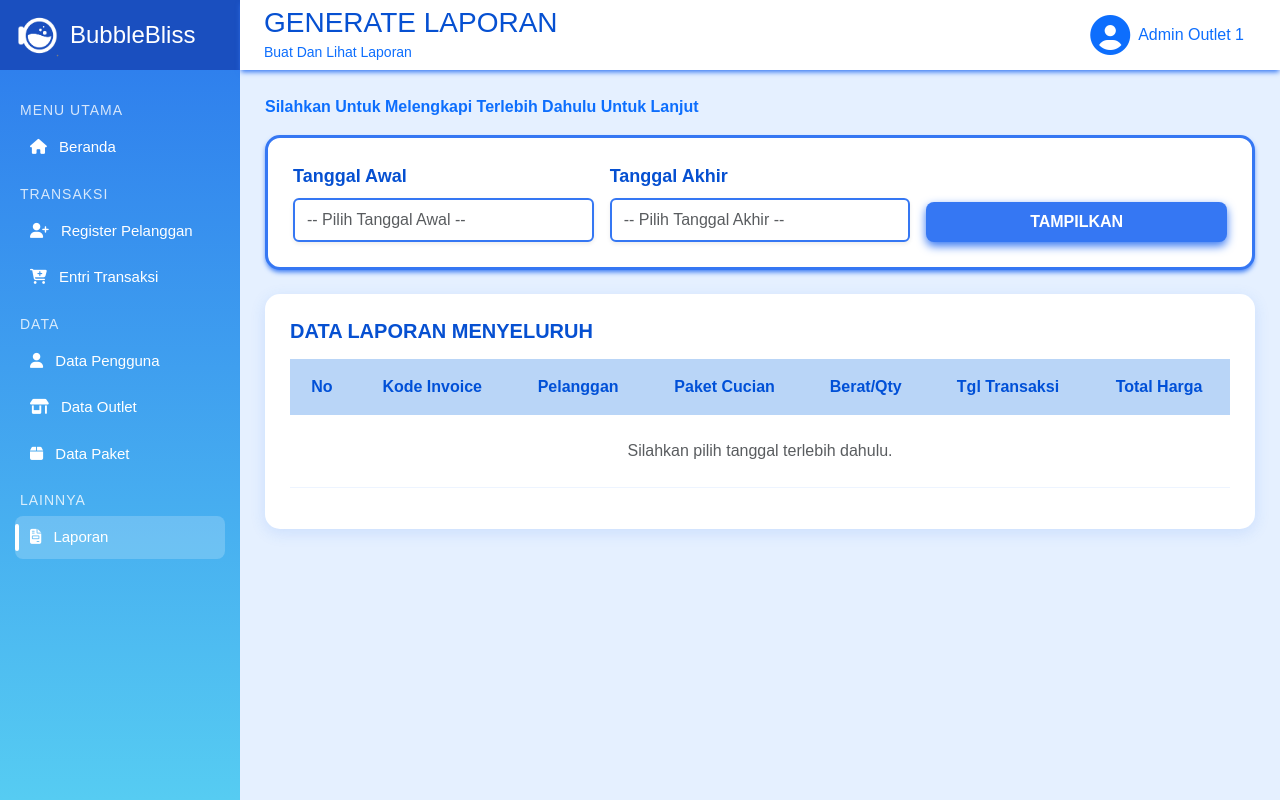
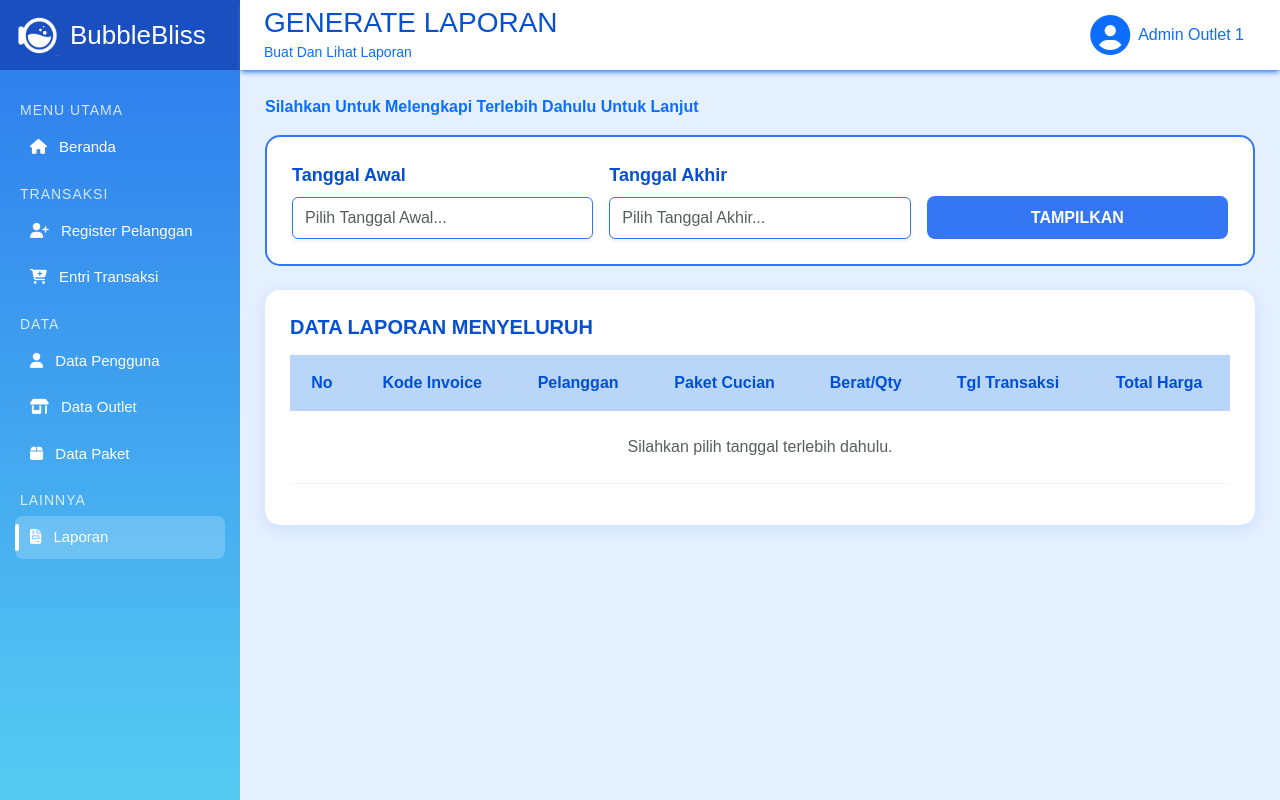
Before and after one commit to RayyDhika/Sistem-Kelola-Laundry, a Laravel app: page /laporan in a window 1280 px wide. Run offline with Laravel 12, Linux system fonts and the light colour scheme; a user stored in the database is signed in; data comes from the database, SQL or seed files in the repository; some libraries are stand-ins or nearby versions; some web fonts are replaced.

Commit message:
update tampilan halaman laporan

```diff
--- a/resources/views/laporan/index.blade.php
+++ b/resources/views/laporan/index.blade.php
@@ -73,10 +73,26 @@
 
         .main { margin-left: 240px; padding: 25px; }
 
-        .card-filter { border: 3px solid #3577f3; border-radius: 15px; background: white; padding: 25px; box-shadow: 0 3px 5px -1px rgba(53, 119, 243); }
+        .card-filter {
+            border: 2px solid #3577f3;
+            border-radius: 15px;
+            background: white;
+            padding: 25px;
+        }
         .form-label-blue { color: #0650d1; font-weight: bold; font-size: 18px; }
 
-        .btn-tampilkan { background: #3577f3; color: white; border: none; padding: 10px 30px; font-weight: bold; border-radius: 8px; width: 100%; box-shadow: 0 4px 10px rgba(53, 119, 243); transition: 0.2s; }
+        .btn-tampilkan {
+            background: #3577f3;
+            color: white;
+            border: none;
+            padding: 10px 30px;
+            font-weight: bold;
+            border-radius: 8px;
+            width: 100%;
+            height: 43px;
+            transition: 0.2s;
+         }
+
         .btn-tampilkan:hover { background: #1a4fbf; color: white; }
 
         .table-custom thead th {
@@ -108,7 +124,7 @@
 <div class="topbar">
     <div class="logo-header">
         <img src="{{ asset('images/logoputih.png') }}" width="45">
-        <span style="font-size: 24px;">BubbleBliss</span>
+        <span style="font-size: 26px;">BubbleBliss</span>
     </div>
     <div class="header-right px-4">
         <div>
@@ -222,9 +238,9 @@
                 <div class="col-md-4">
                     <label class="form-label-blue mb-2">Tanggal Awal</label>
                     <input type="text" name="tanggal_awal" value="{{ $tanggal_awal ?? '' }}"
-                           placeholder="-- Pilih Tanggal Awal --"
+                           placeholder="Pilih Tanggal Awal..."
                            class="form-control shadow-sm py-2 text-primary"
-                           style="border: 2px solid #3577f3;"
+                           style="border: 1.5px solid #3577f3; font-family: arial;"
                            onfocus="(this.type='date')"
                            onblur="if(!this.value) this.type='text'" required>
                 </div>
@@ -232,9 +248,9 @@
                 <div class="col-md-4">
                     <label class="form-label-blue mb-2">Tanggal Akhir</label>
                     <input type="text" name="tanggal_akhir" value="{{ $tanggal_akhir ?? '' }}"
-                           placeholder="-- Pilih Tanggal Akhir --"
+                           placeholder="Pilih Tanggal Akhir..."
                            class="form-control shadow-sm py-2 text-primary"
-                           style="border: 2px solid #3577f3;"
+                           style="border: 1.5px solid #3577f3; font-family: arial;"
                            onfocus="(this.type='date')"
                            onblur="if(!this.value) this.type='text'" required>
                 </div>
```
